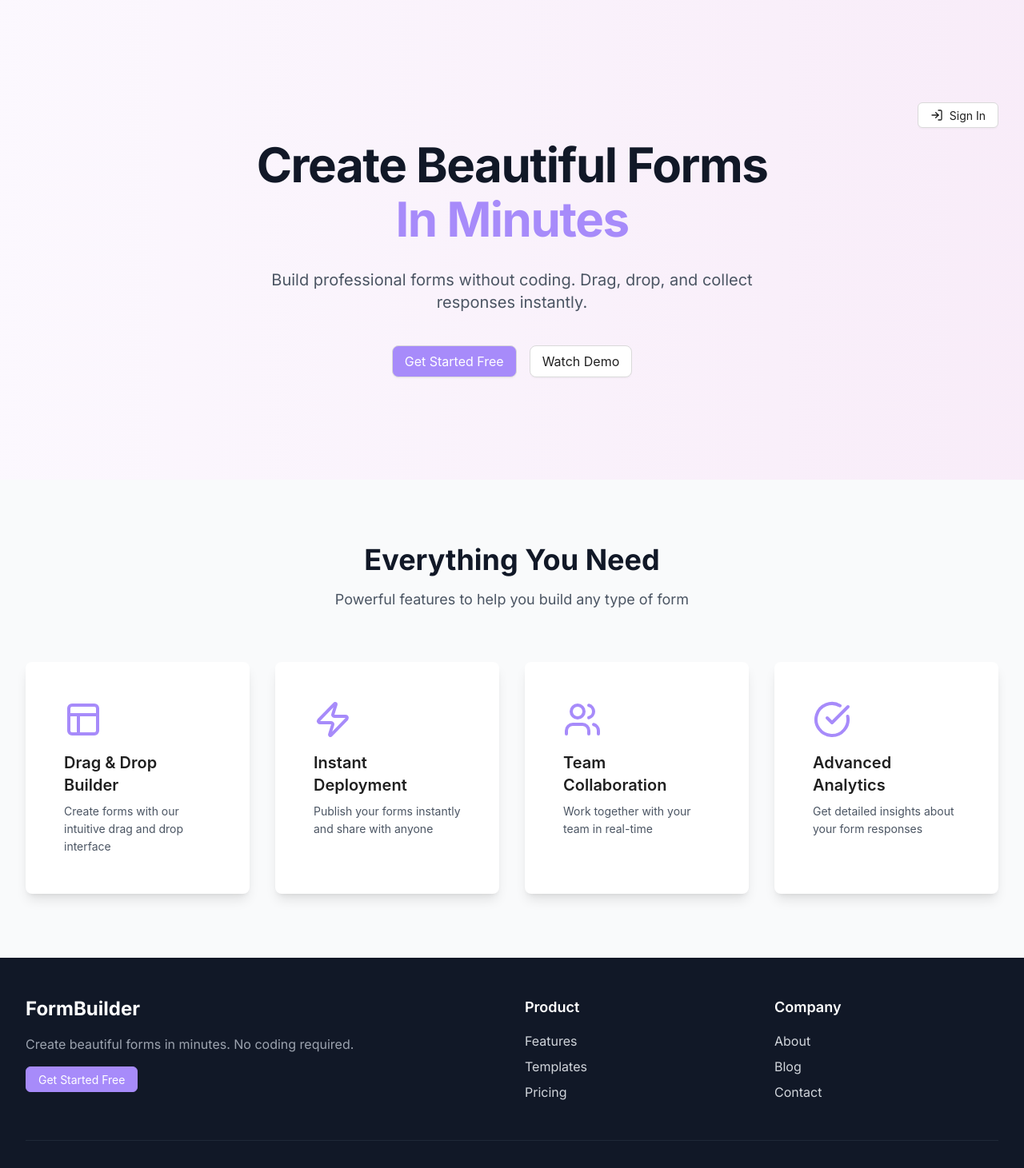
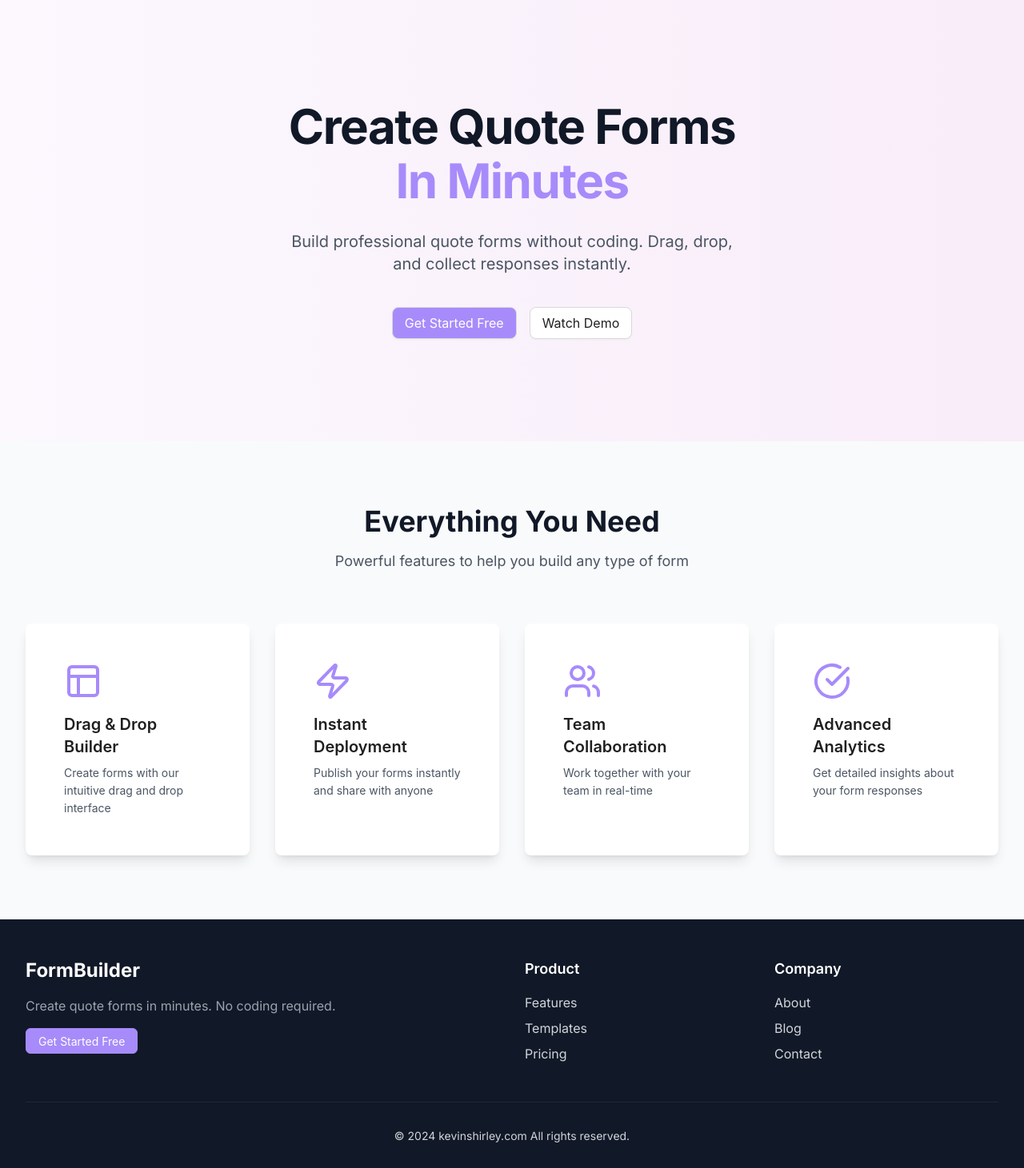
Before and after one commit to kevinshirley/quote-form, a Next.js app: page / in a window 1280 px wide. Shown: the top 1461 px of the page at 80% size. Built offline with nearby package versions, Linux system fonts and the light colour scheme.

Commit message:
Login page linked in home page

```diff
--- /dev/null
+++ b/src/app/login/page.tsx
@@ -0,0 +1,7 @@
+export default function Login() {
+  return (
+    <main className='min-h-screen'>
+      Login page
+    </main>
+  );
+}
--- a/src/components/footer/index.tsx
+++ b/src/components/footer/index.tsx
@@ -11,7 +11,7 @@ const Footer = () => {
           <div className="col-span-1 md:col-span-2">
             <h3 className="text-2xl font-bold text-white mb-4">FormBuilder</h3>
             <p className="text-gray-400 mb-4">
-              Create beautiful forms in minutes. No coding required.
+              Create quote forms in minutes. No coding required.
             </p>
             <Button className='bg-violet-400 text-white border-violet-400'>Get Started Free</Button>
           </div>
@@ -33,7 +33,7 @@ const Footer = () => {
           </div>
         </div>
         <div className="border-t border-gray-800 mt-12 pt-8 text-center text-sm">
-          <p>© {year} FormBuilder. All rights reserved.</p>
+          <p>© {year} <a href="https://kevinshirley.com" target="_blank" className="hover:text-white transition-colors">kevinshirley.com</a> All rights reserved.</p>
         </div>
       </div>
     </footer>
--- a/src/components/hero/index.tsx
+++ b/src/components/hero/index.tsx
@@ -1,5 +1,5 @@
 import { Button } from 'antd';
-import { LogIn } from "lucide-react";
+import Link from "next/link";
 
 const Hero = () => {
 
@@ -8,25 +8,19 @@ const Hero = () => {
       <div className="hero-gradient absolute inset-0 opacity-10" />
       <div className="relative max-w-7xl mx-auto px-4 sm:px-6 lg:px-8 py-24 md:py-32">
         <div className="text-center">
-          <div className="flex justify-end mb-4">
-            <Button
-              className="gap-2"
-            >
-              <LogIn className="h-4 w-4" />
-              Sign In
-            </Button>
-          </div>
           <h1 className="text-4xl md:text-6xl font-bold tracking-tight text-gray-900 mb-8 animate-fade-in">
-            Create Beautiful Forms
+            Create Quote Forms
             <span className="text-violet-400 block mt-2">In Minutes</span>
           </h1>
-          <p className="mt-6 text-lg md:text-xl text-gray-600 max-w-2xl mx-auto animate-fade-in">
-            Build professional forms without coding. Drag, drop, and collect responses instantly.
+          <p className="mt-6 text-lg md:text-xl text-gray-600 max-w-xl mx-auto animate-fade-in">
+            Build professional quote forms without coding. Drag, drop, and collect responses instantly.
           </p>
           <div className="mt-10 flex justify-center gap-4 animate-fade-in">
-            <Button size='large' className="bg-violet-400 text-white hover:bg-violet-400/90">
-              Get Started Free
-            </Button>
+            <Link href="/login">
+							<Button size='large' className="bg-violet-400 text-white hover:bg-violet-400/90">
+								Get Started Free
+							</Button>
+            </Link>
             <Button size='large'>
               Watch Demo
             </Button>
```
